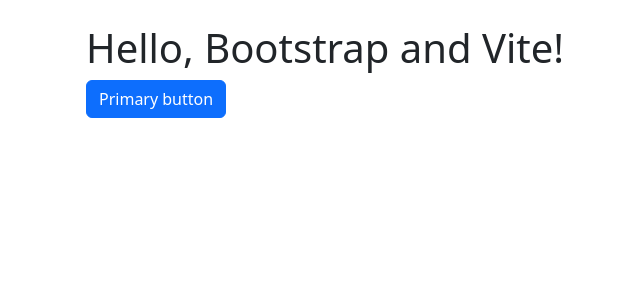
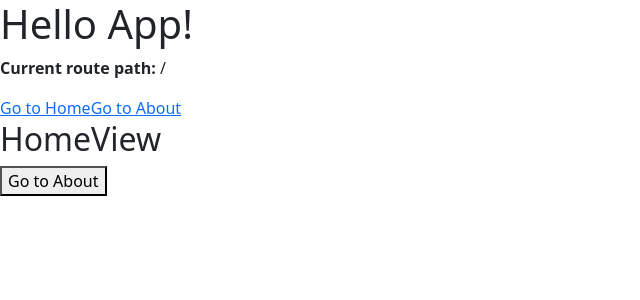
Before and after one commit to gukazma/electron-vue-apps, a Vue app: page / in a window 1280 px wide. Shown: the top 300 px of the page, without its empty margins (0-640 px from the left). Built offline with nearby package versions, Linux system fonts and the light colour scheme.

Commit message:
✨ feat: 添加 vuew router

```diff
--- a/package.json
+++ b/package.json
@@ -24,7 +24,8 @@
     "@electron-toolkit/preload": "^3.0.1",
     "@electron-toolkit/utils": "^4.0.0",
     "bootstrap": "^5.3.3",
-    "electron-updater": "^6.3.9"
+    "electron-updater": "^6.3.9",
+    "vue-router": "^4.5.0"
   },
   "devDependencies": {
     "@electron-toolkit/eslint-config-prettier": "3.0.0",
--- a/src/renderer/src/App.vue
+++ b/src/renderer/src/App.vue
@@ -5,8 +5,15 @@
 </script>
 
 <template>
-  <div class="container py-4 px-3 mx-auto">
-      <h1>Hello, Bootstrap and Vite!</h1>
-      <button class="btn btn-primary">Primary button</button>
-  </div>
+  <h1>Hello App!</h1>
+  <p>
+    <strong>Current route path:</strong> {{ $route.fullPath }}
+  </p>
+  <nav>
+    <RouterLink to="/">Go to Home</RouterLink>
+    <RouterLink to="/about">Go to About</RouterLink>
+  </nav>
+  <main>
+    <RouterView />
+  </main>
 </template>
--- /dev/null
+++ b/src/renderer/src/components/AboutView.vue
@@ -0,0 +1,23 @@
+<script setup>
+import { computed } from 'vue'
+import { useRoute, useRouter } from 'vue-router'
+
+const router = useRouter()
+const route = useRoute()
+
+const search = computed({
+  get() {
+    return route.query.search ?? ''
+  },
+  set(search) {
+    router.replace({ query: { search } })
+  }
+})
+</script>
+
+<template>
+  <h2>AboutView</h2>
+  <label>
+    Search: <input v-model.trim="search" maxlength="20">
+  </label>
+</template>
--- /dev/null
+++ b/src/renderer/src/components/HomeView.vue
@@ -0,0 +1,14 @@
+<script>
+export default {
+  methods: {
+    goToAbout() {
+      this.$router.push('/about')
+    },
+  },
+}
+</script>
+
+<template>
+  <h2>HomeView</h2>
+  <button @click="goToAbout">Go to About</button>
+</template>
--- a/src/renderer/src/main.ts
+++ b/src/renderer/src/main.ts
@@ -2,4 +2,6 @@
 import { createApp } from 'vue'
 import App from './App.vue'
 import 'bootstrap/dist/css/bootstrap.min.css';
-createApp(App).mount('#app')
+import router from './router'
+
+createApp(App).use(router).mount('#app')
```
Also changed, not shown: src/renderer/src/router.ts (added, +16 -0 lines), 1 other file (tests, documents, lock files or other folders).
